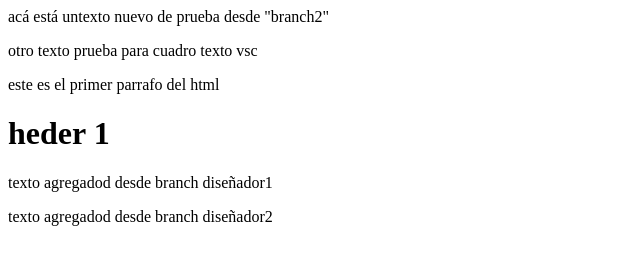
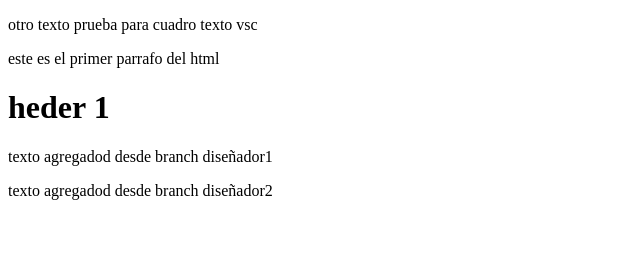
Before and after one commit to SaloJuan/PruebaVSC, a plain HTML site: page index.html in a window 1280 px wide. Shown: the whole page, without its empty margins (0-640 px from the left). Drawn offline with Linux system fonts and the light colour scheme.

Commit message:
Revert "agregado un div"

```diff
--- a/index.html
+++ b/index.html
@@ -15,11 +15,6 @@
     </head>
 
     <body>
-
-        <div>
-            acá está untexto nuevo de prueba desde "branch2"
-
-        </div>
 
         <script>
             function myFunction() {
```
